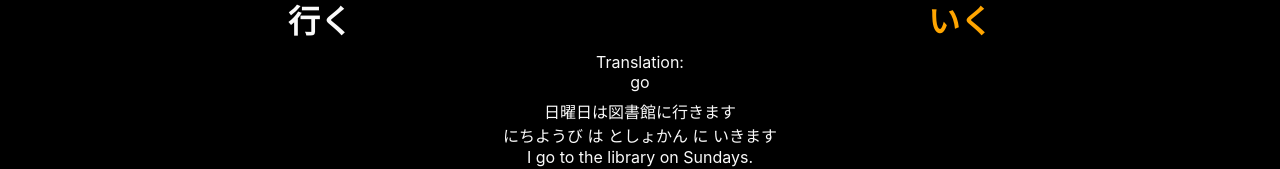
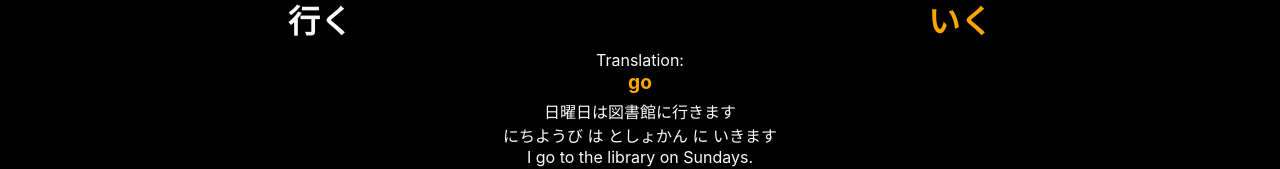
Before and after one commit to licebeam/kaze-app, a React (Create React App) app: page / in a window 1280 px wide. Both pictures are taken after a click on the button "Flip". Shown: the part 242-411 px from the top of the page. Built offline with nearby package versions, Linux system fonts and the light colour scheme.

Commit message:
fixes translation

```diff
--- a/src/components/Card.jsx
+++ b/src/components/Card.jsx
@@ -7,6 +7,7 @@ const CardContainer = styled.div`
   display: flex;
   border-radius: 10px;
   flex-direction: column;
+  transition: .2s all;
   background-color: ${props => props.flipped ? 'black' : 'gray'};
   .place{
     padding: 10px;
@@ -31,6 +32,7 @@ const CardContainer = styled.div`
     .text{
       font-size: 1.2rem;
       font-weight: bold;
+      color: orange;
     }
   }
   .sentences{
@@ -144,7 +146,7 @@ class Card extends Component {
                 </Row>
                 <Section className="translation">
                   <div>Translation:</div>
-                  {cards[place].english !== 'null' ? cards[place].english : null}
+                  <div className="text">{cards[place].english !== 'null' ? cards[place].english : null}</div>
                 </Section>
                 <Section className='sentences'>
                   <div>
```
